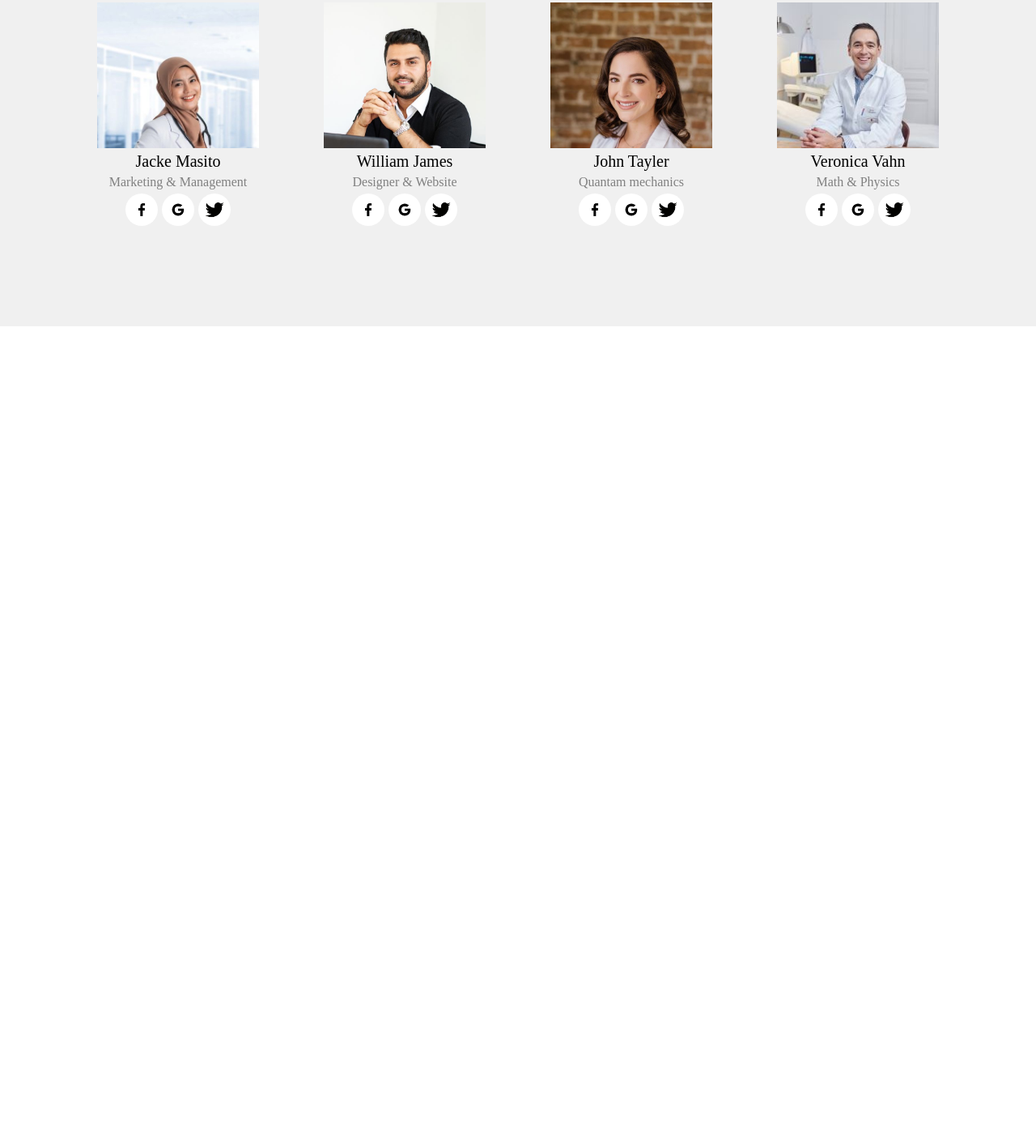
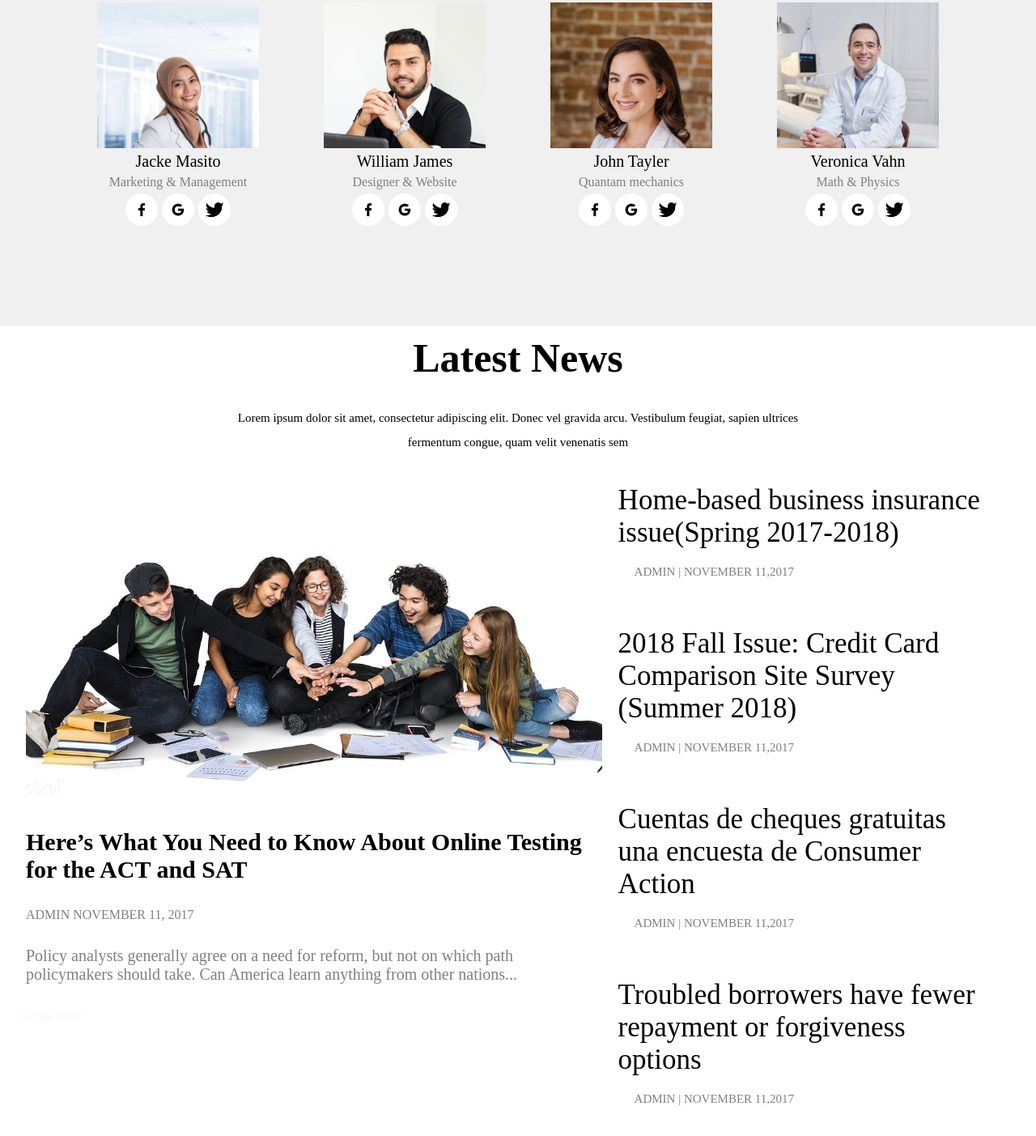
Before and after one commit to sadhanagtm/taskone, a plain HTML site: page index.html in a window 1280 px wide. Shown: the part 3534-4937 px from the top of the page at 81% size. Before the commit the page ends 3937 px from the top, so only its background shows below. Drawn offline with Linux system fonts and the light colour scheme.

Commit message:
secondlastpartcomplete

```diff
--- a/css1/project1.css
+++ b/css1/project1.css
@@ -701,3 +701,96 @@ align-items: center;
     font-size: 25px;
     font-weight: 500;
 }
+.secondlast{
+    height: 1000px;
+display: flex;
+flex-direction: column;
+align-items: center;
+gap: 20px;
+}
+.secondlastone{
+    gap: 30px;
+    display: flex;
+    flex-direction: column;
+    align-items: center;
+    height: 150px;
+    width: 700px;
+    padding: 10px;
+}
+.underone{
+    font-size: 50px;
+    font-weight: 600;
+}
+.undertwo{
+    font-size: 15px;
+    display: flex;
+    text-align: center;
+    line-height: 30px;
+    font-weight: 300;
+}
+.secondlasttwo{
+    display: flex;
+    flex-direction: row;
+    justify-content: center;
+    height: 800px;
+    width: 95%;
+    gap: 15px;
+}
+.partone{
+    display: grid;
+    grid-template-columns: 100%;
+    gap: 30px;
+    width:60%;
+    height: fit-content;
+}
+.partoneupper{
+    height: 400px;
+    background-image: url(../pics/image2.jpg);
+    background-repeat: no-repeat;
+    background-size: cover;
+    display: flex;
+    background-position: center;
+    justify-content: flex-end;
+}
+.partonelower{
+height: 40%;
+display: flex;
+flex-direction: column;
+gap: 30px;
+}
+.preetyone{
+    font-size: 30px;
+    font-weight: 600;
+}
+.preetytwo{
+    gap: 10px;
+    color: gray;
+}
+.preetythree{
+    font-size: 20px;
+    color: gray;
+}
+.preetyfour a{
+    color: black;
+    text-decoration: underline;
+}
+.parttwo{
+    width: 40%;
+    height: 98%;
+    display: flex;
+    flex-direction: column;
+    gap: 30px;
+
+}
+.smartest{
+    padding: 5px;
+    gap: 20px;
+}
+.smart{
+    font-size: 35px;
+}
+.smarter{
+    font-size: 15px;
+padding: 20px;
+color: gray;
+}
--- a/index.html
+++ b/index.html
@@ -230,7 +230,7 @@
                         <div class="sadfive"> Repaying your student loans(Winter 2017-2018)</div>
                         <div class="sadsix">15.00. 19.30 </div>
                         <div class="sadseven"> This Consumer Action News issue covers topic now being debated before...
-                            </div>
+                        </div>
                     </div>
                 </div>
             </div>
@@ -242,7 +242,8 @@
                     <div class=" sadfour">
                         <div class="sadfive"> Alternative data and financial inclusion</div>
                         <div class="sadsix">15.00. 19.30 </div>
-                        <div class="sadseven"> Policy analysts generally agree on a need for reform, but not on which path...</div>
+                        <div class="sadseven"> Policy analysts generally agree on a need for reform, but not on which
+                            path...</div>
                     </div>
                 </div>
             </div>
@@ -272,7 +273,7 @@
                 </div>
             </div>
             <div class="staff">
-                <div class="da"  id="doctorthree"> </div>
+                <div class="da" id="doctorthree"> </div>
                 <div class=" db"> William James</div>
                 <div class="dc"> Designer & Website</div>
                 <div class="dd">
@@ -305,9 +306,58 @@
     </div>
 
 
+    <div class="secondlast">
+        <div class="secondlastone">
+            <div class="underone"> Latest News</div>
+            <div class="undertwo"> Lorem ipsum dolor sit amet, consectetur adipiscing elit. Donec vel gravida arcu.
+                Vestibulum feugiat, sapien ultrices fermentum congue, quam velit venenatis sem
 
+            </div>
+        </div>
 
+        <div class="secondlasttwo">
+            <div class="partone">
+                <div class="partoneupper"></div>
+                <div class="partonelower">
+                    <div class="preetyone">
+                        Here’s What You Need to Know About Online Testing for the ACT and SAT
+                    </div>
+                    <div class="preetytwo">ADMIN NOVEMBER 11, 2017</div>
+                    <div class="preetythree">Policy analysts generally agree on a need for reform, but not on which path
+                        policymakers should take.
+                        Can America learn anything from other nations...</div>
+                    <div name="preetyfour"> <a href="./html1/questions.html"> Read more</a></div>
+                </div>
+            </div>
 
+            <div class="parttwo">
+                <div class="smartest">
+                    <div class="smart">
+                        Home-based business insurance issue(Spring 2017-2018)
+                    </div>
+                    <div class="smarter"> ADMIN | NOVEMBER 11,2017</div>
+                </div>
+                <div class="smartest">
+                    <div class="smart">
+                        2018 Fall Issue: Credit Card Comparison Site Survey (Summer 2018)
+                    </div>
+                    <div class="smarter"> ADMIN | NOVEMBER 11,2017</div>
+                </div>
+                <div class="smartest">
+                <div class="smart">
+                    Cuentas de cheques gratuitas una encuesta de Consumer Action
+                </div>
+                <div class="smarter"> ADMIN | NOVEMBER 11,2017</div>
+            </div>
+            <div class="smartest">
+                <div class="smart">
+                    Troubled borrowers have fewer repayment or forgiveness options
+                </div>
+                <div class="smarter"> ADMIN | NOVEMBER 11,2017</div>
+            </div>
+
+        </div>
+<div class="final"
 </body>
 
 </html>
```
